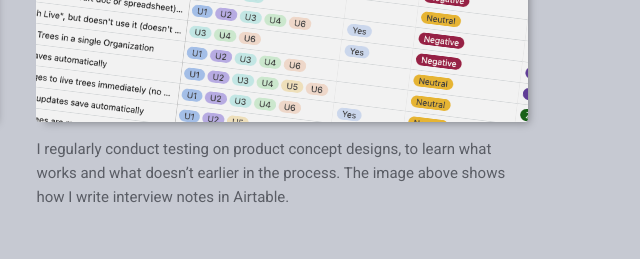
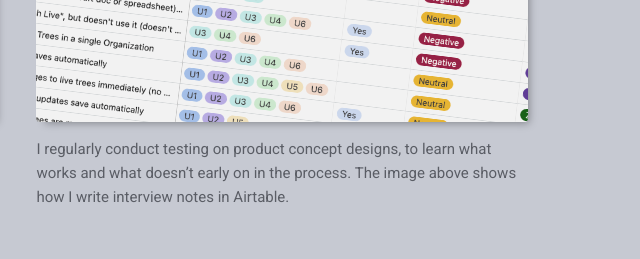
Before and after one commit to djvitamin/djvitamin.github.io, a website: page skills.html in a window 1280 px wide. Shown: the part 800-1059 px from the top of the page, 624-1264 px from the left. Drawn offline with nearby package versions, Linux system fonts and the light colour scheme.

Commit message:
text changes

```diff
--- a/skills.html
+++ b/skills.html
@@ -106,7 +106,7 @@
             <img class="u-max-full-width" src="images/skills/Usability_testing.png" style="transform-origin: -4% -10% 0px;transform: scale(0.33, 0.33) rotate(7deg);">
           </a>
           <div class="caption">
-            <p>I regularly conduct testing on product concept designs, to learn what works and what doesn&rsquo;t earlier in the process. The image above shows how I write interview notes in Airtable.</p>
+            <p>I regularly conduct testing on product concept designs, to learn what works and what doesn&rsquo;t early on in the process. The image above shows how I write interview notes in Airtable.</p>
           </div>
         </div>
       </div>
```
Also changed, not shown: index.html (+1 -1 lines), 1 other file.
